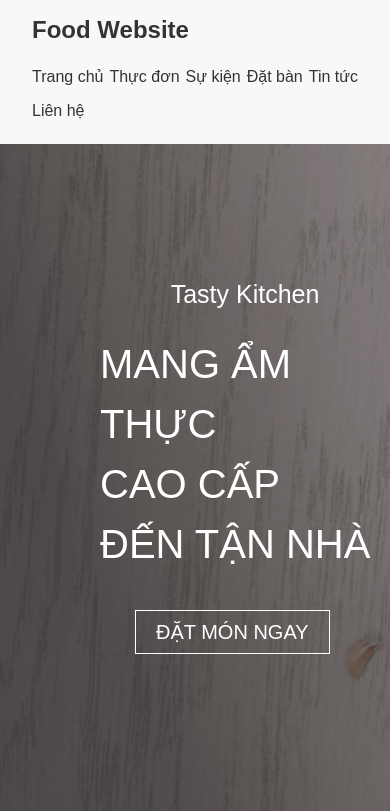
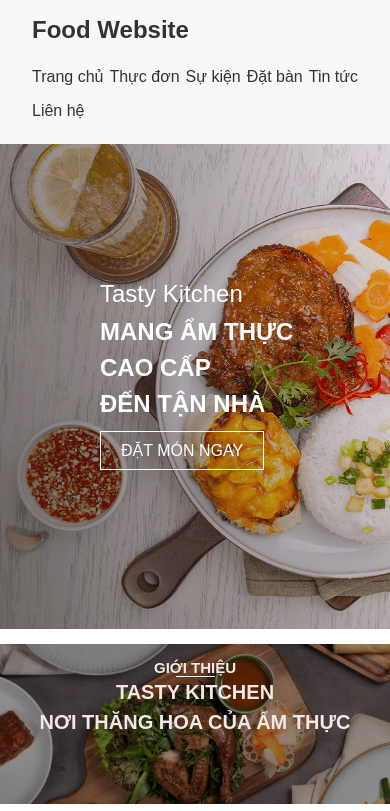
Before and after one commit to phipham-304/btl_tkweb, a plain HTML site: page home_page/home_page.html in a window 390 px wide. Shown: the top 811 px of the page. Drawn offline with Linux system fonts and the light colour scheme.

Commit message:
second update

```diff
--- a/home_page/trangchu.css
+++ b/home_page/trangchu.css
@@ -14,11 +14,12 @@ html, body {
 }
 
 .background {
-    background: url('group-863-97d5.png') no-repeat;
+    background: url('group-863-97d5.png')  center;
     background-size: cover;
     width: 100%;
     height: 80%;
     display: flex;
+   justify-content: left;
 }
 
 .content {
@@ -32,17 +33,17 @@ html, body {
 
 .content h1 {
     padding-top: 30px;
-    text-align: center;
+    text-align: left;
     font-weight: 300;
     font-size: 25px;
 }
 
 .content p {
-    padding-top: 20px;
+   padding: auto;
     font-size: 40px;
-    padding-bottom: 30px;
-    line-height: 60px;
 
+    line-height: 1.5;
+    font-weight: bold;
 }
 
 .btn-order {
@@ -60,8 +61,29 @@ html, body {
 }
 
 .btn-order:hover {
-    background-color: rgb(210, 88, 12);
+    background-color: rgb(233, 75, 50);
 }
+@media (max-width: 768px) {
+
+
+    .content h1 {
+        font-size: 1.5em;
+    }
+
+    .content p {
+        font-size: 1.5em;
+        font-weight: bold;
+        padding: auto;
+        line-height: 1.5;
+    }
+
+    .btn-order {
+        font-size: 1em;
+        width: 100%;
+        margin-left: 0;
+    }
+}
+
 
 .banner{
     background-image: url('banner_background.jpg') ;
@@ -94,9 +116,9 @@ html, body {
 }
 .line {
         width: 10%;
-        height: 2px;
+        height: 1px;
         background-color: rgb(255, 255, 255); /* Màu sắc của đường kẻ */
-        margin: 10px 0; /* Khoảng cách trên và dưới đường kẻ */
+        margin:auto; /* Khoảng cách trên và dưới đường kẻ */
 
     }
 
@@ -134,6 +156,8 @@ html, body {
     .box-about1 .item-right {
        width: 50%;
         margin-right: 0px;
+        display: flex;
+        justify-content: right;
     }
 
     .item-right img{  /* cho ảnh responsive theo màn hình  */
@@ -293,13 +317,14 @@ html, body {
 }
 .box-about-2 .box-new-ab .list-item {
     margin: 5px 0 0;
-    padding: 0;
+    padding: 20px;
     width: 250px;
     display: flex; /* Sử dụng flexbox */
     justify-content: center; /* Căn đều khoảng cách giữa các cột */
     flex-wrap: wrap; /* Cho phép các mục xuống dòng nếu không đủ chỗ */
     width: 100%;
 }
+
 .box-about-2 .box-new-ab .list-item li {
     background: url('icon-checked.png') no-repeat;
     color: #fff;
@@ -316,11 +341,12 @@ html, body {
 
 }
 
+
 .box-utilities {
     display: flex;
     justify-content: center;         /* Căn giữa theo chiều ngang */
     margin: 0 auto;
-    flex-wrap: wrap;               /* Căn giữa khối cha */
+    flex-wrap: wrap;
     width: 100%;
 }
 
@@ -419,18 +445,20 @@ html, body {
 
 .signup-container .login {
     display: flex;
+  flex-direction: column;
     justify-content: center;
     gap: 10px;
-    flex-wrap: wrap;
+
 }
 
-.signup-container input[type="email"] {
+.signup-container input[type="email"],input[type="tel"],input[type="text"] {
     width: 60%;
     max-width: 400px;
     padding: 12px;
     border: none;
     border-radius: 5px;
     font-size: 17px;
+    margin: auto;
 }
 
 .signup-container button {
@@ -441,6 +469,7 @@ html, body {
     border-radius: 5px;
     cursor: pointer;
     font-size: 17px;
+    margin: auto;
 }
 
 .signup-container button:hover {
@@ -456,9 +485,9 @@ html, body {
         font-size: 1.8rem;
     }
 
-    .signup-container input[type="email"] {
+    .signup-container input[type="email"],input[type="tel"],input[type="text"] {
         width: 80%;
-        max-width: none;
+        max-width: none;url(http://127.0.0.1:5500/CHECK.html)
         padding: 10px;
         font-size: 16px;
     }
```
